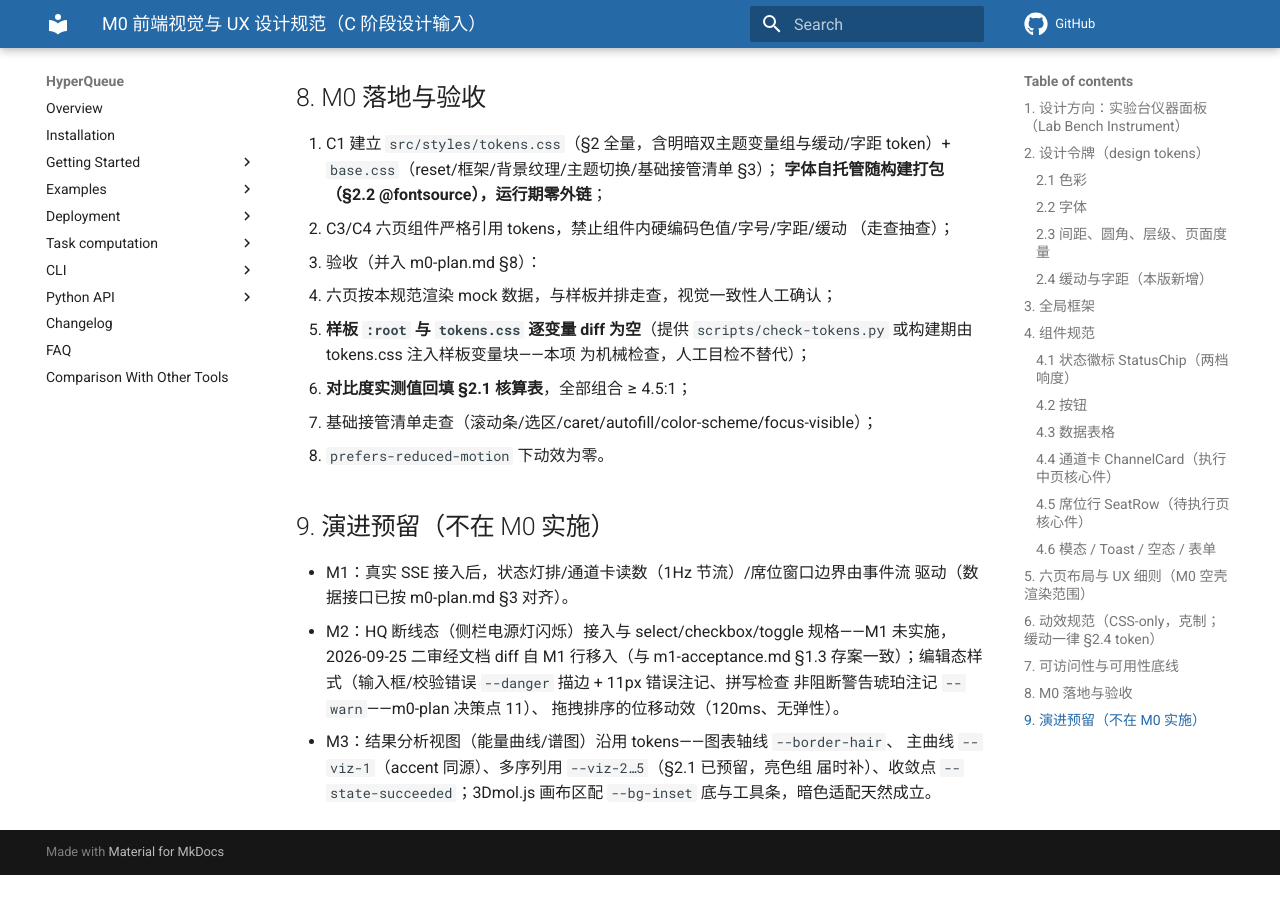
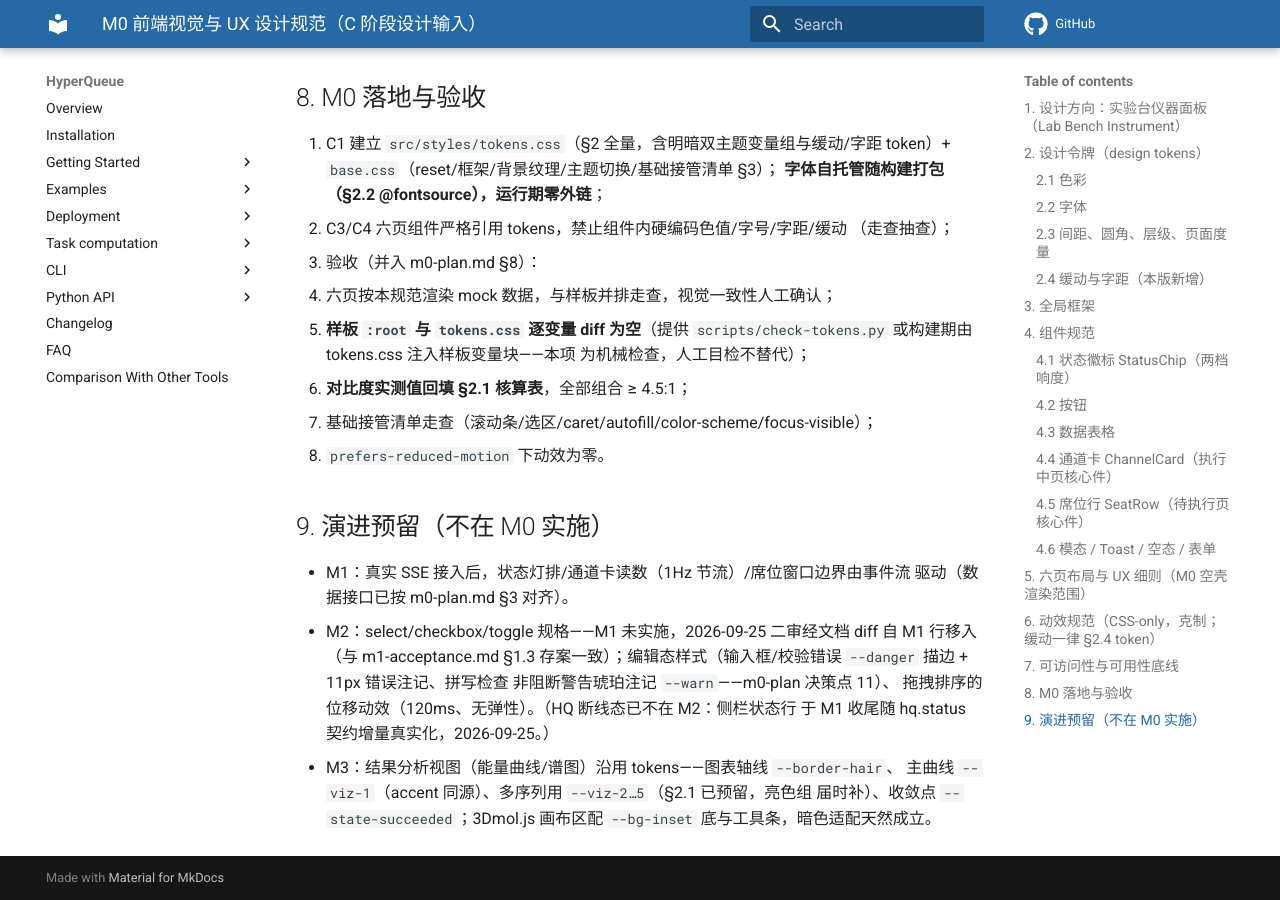
Before and after one commit to baizhancaiji/gauforge, an MkDocs documentation site: the page built from docs/plans/m0-frontend-design.md, in a window 1280 px wide and 900 px high, scrolled down 12420 px. Built offline with MkDocs 1.6.1 and Material for MkDocs 9.7.7, drawn with Linux system fonts in a browser that asks for light colours; comment, search, counter and statistics services are not loaded; the version menu is left out; before the commit the page ends 13295 px from its top, so only the background shows below that; some of the changed text lies outside the part shown.

Commit message:
docs(plans): 勾销侧栏 HQ 连接状态占位遗留项并留痕走查
- m1-acceptance §1.3 移入已修复：契约增量、探测语义与双实例+停服翻转走查结论
- m0-frontend-design §5 状态行改三态真实化表述，§9 演进预留移除 HQ 断线态项

```diff
--- a/docs/plans/m0-frontend-design.md
+++ b/docs/plans/m0-frontend-design.md
@@ -268,9 +268,10 @@
   - 导航项：`序号(mono faint) + 中文名 + 英文小字(mono faint 10px,
     --ls-wide)`，当前项左侧 2px 磷光青指示条 + 中文转 500 + 文字转
     `--text-primary`；
-  - 底部：HQ 连接状态行（LED 点 + `HQ 已连接`/`HQ 未连接`）——M0 为静态占位
-    （恒「未连接」淡化态，不接事件），真实连接态接入随 M2（§9，2026-09-25
-    二审移项；电源灯颜色已随 SSE 连接态指示）。
+  - 底部：HQ 连接状态行（LED 点 + `HQ 已连接`/`HQ 未连接`/`HQ 未启用`）——
+    M0 为静态占位，M1 收尾已真实化（hq.status 事件 + 快照 `hq` 字段驱动，
+    up=accent 辉光、down=danger 闪烁、off=淡化；2026-09-25 契约增量，
+    见 sse.md §2；电源灯颜色已随 SSE 连接态指示）。
 - **顶栏**（56px，`--bg-raised`，下发丝线）：
   - 左：页面中文标题（`--text-lg` 16px、Sans 500）+ 旁边 mono 页码
     `02 / QUEUES`（faint、`--ls-wide`）；
@@ -472,11 +473,12 @@
 
 - M1：真实 SSE 接入后，状态灯排/通道卡读数（1Hz 节流）/席位窗口边界由事件流
   驱动（数据接口已按 m0-plan.md §3 对齐）。
-- M2：HQ 断线态（侧栏电源灯闪烁）接入与 select/checkbox/toggle 规格——M1
+- M2：select/checkbox/toggle 规格——M1
   未实施，2026-09-25 二审经文档 diff 自 M1 行移入（与 m1-acceptance.md §1.3
   存案一致）；编辑态样式（输入框/校验错误 `--danger` 描边 + 11px 错误注记、拼写检查
   非阻断警告琥珀注记 `--warn`——m0-plan 决策点 11）、
-  拖拽排序的位移动效（120ms、无弹性）。
+  拖拽排序的位移动效（120ms、无弹性）。（HQ 断线态已不在 M2：侧栏状态行
+  于 M1 收尾随 hq.status 契约增量真实化，2026-09-25。）
 - M3：结果分析视图（能量曲线/谱图）沿用 tokens——图表轴线 `--border-hair`、
   主曲线 `--viz-1`（accent 同源）、多序列用 `--viz-2…5`（§2.1 已预留，亮色组
   届时补）、收敛点 `--state-succeeded`；3Dmol.js 画布区配 `--bg-inset`
```
Also changed, not shown: docs/plans/m1-acceptance.md (+6 -2 lines).
